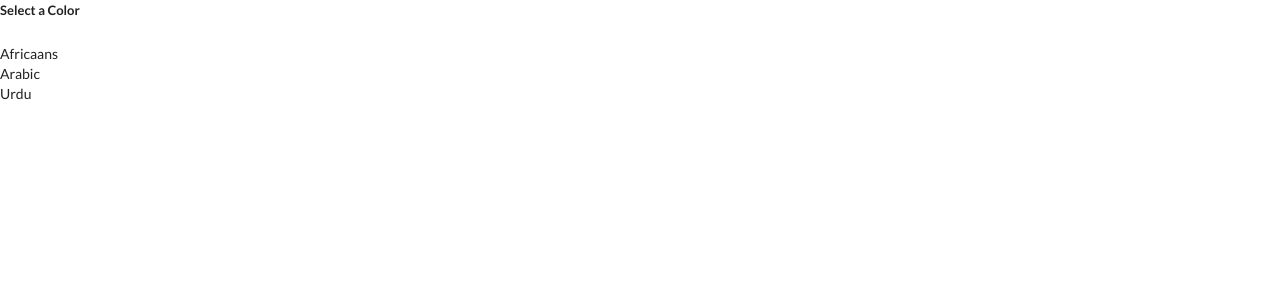
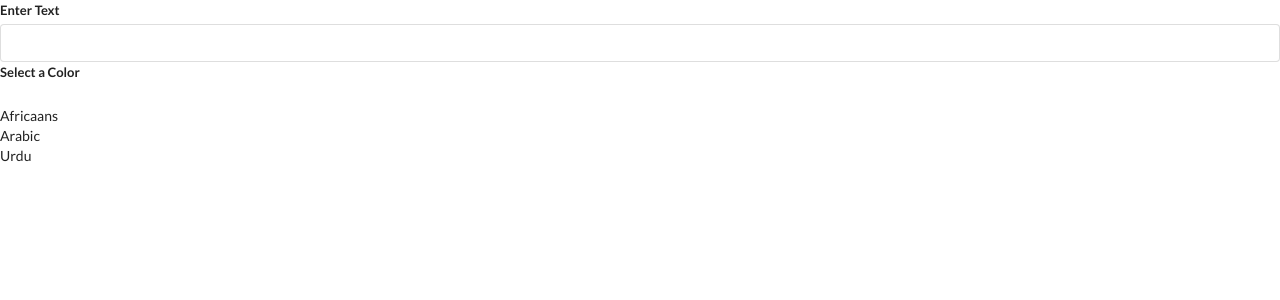
Before and after one commit to likeam/hooks, a React (Create React App) app: page / in a window 1280 px wide. Shown: the top 300 px of the page. Built offline with nearby package versions, Linux system fonts and the light colour scheme.

Commit message:
Adding The  Language Input

```diff
--- a/src/components/Translate.js
+++ b/src/components/Translate.js
@@ -21,10 +21,18 @@
 const Translate = () => {
 
     const [language, setLanguage] = useState(options[0]);
+    const [text, setText] = useState('');
 
 
     return (
         <div>
+            <div className="ui form">
+                <div className="field">
+                    <label >Enter Text</label>
+                    <input value={text} onChange={(e) => setText(e.target.value) } />
+                </div>
+            </div>
+
         <Dropdown
             label="Select a Language"
             selected={language}
```
